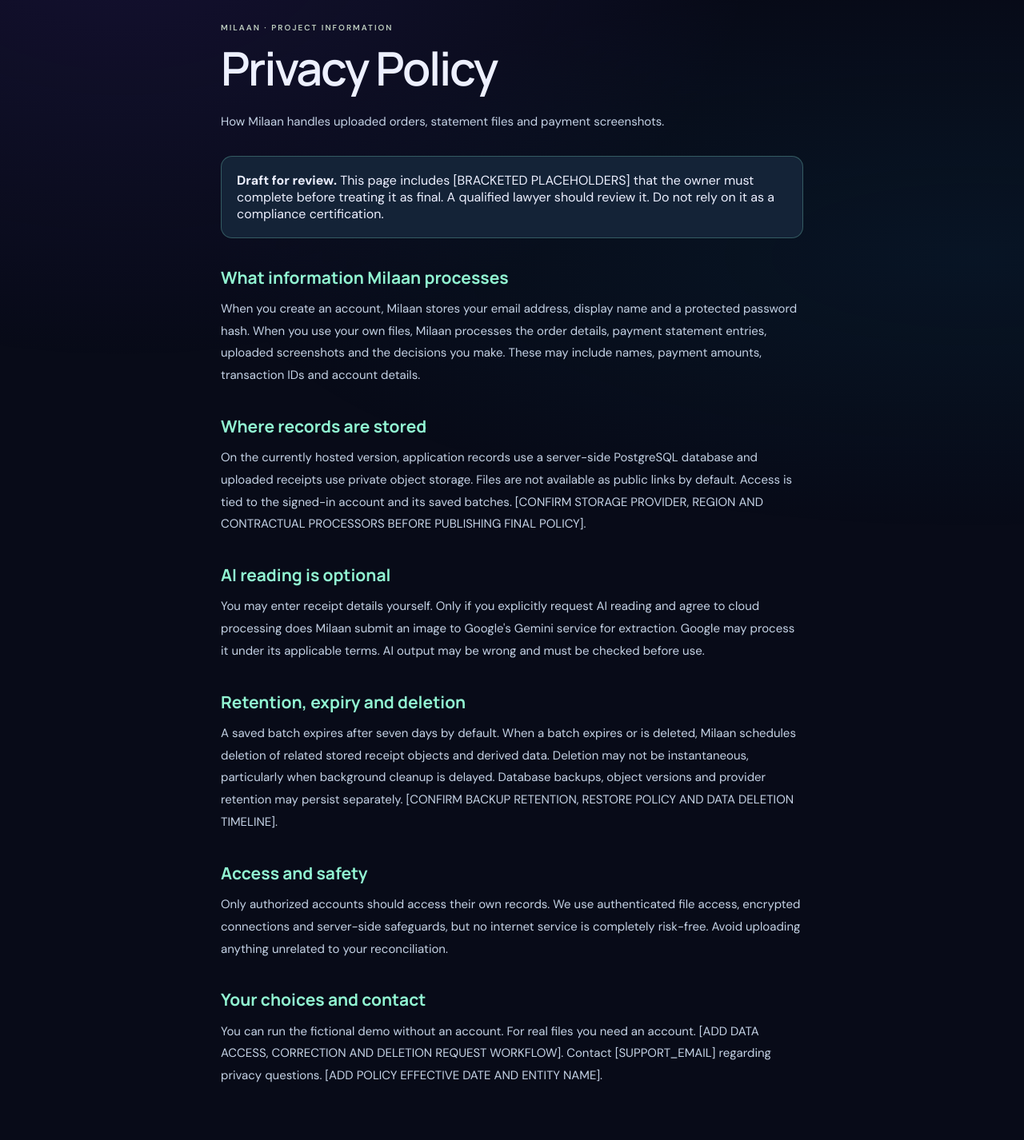
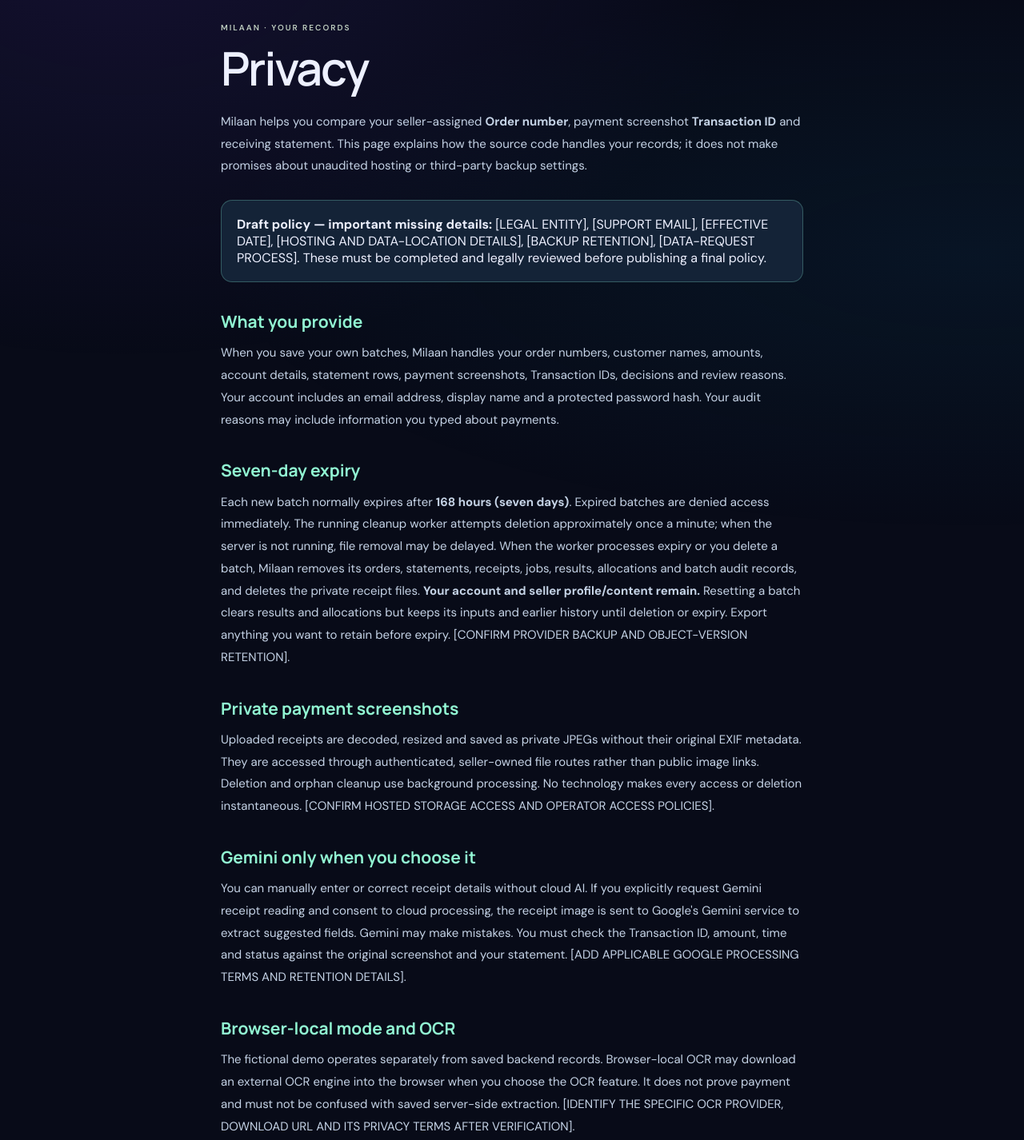
Before and after one commit to bil332204-code/AiCON-2026-Milaan, a website: page milaan/frontend/dist/privacy.html in a window 1280 px wide. Shown: the part 120-1546 px from the top of the page at 80% size. Drawn offline with Linux system fonts and the light colour scheme.

Commit message:
docs(privacy): source-backed seller-facing retention, Gemini, local OCR and Resend disclosures

```diff
--- a/milaan/frontend/dist/privacy.html
+++ b/milaan/frontend/dist/privacy.html
@@ -3,7 +3,7 @@
 <head>
 <meta charset="UTF-8"><meta name="viewport" content="width=device-width, initial-scale=1">
 <meta name="theme-color" content="#080b18"><meta name="description" content="How Milaan handles uploaded orders, statement files and payment screenshots.">
-<title>Privacy Policy · Milaan</title>
+<title>Privacy · Milaan</title>
 <link rel="canonical" href="https://milaan.app/privacy">
 <link rel="icon" href="/favicon.svg" type="image/svg+xml">
 <link rel="preconnect" href="https://fonts.googleapis.com"><link rel="preconnect" href="https://fonts.gstatic.com" crossorigin>
@@ -13,16 +13,18 @@
 <body class="legal-page">
 <header class="legal-top"><a class="brand" href="/" aria-label="Milaan home">milaan<span class="brand-dot">.</span></a><nav aria-label="Primary links"><a href="/">Home</a><a href="/guide">Guide</a><a href="/privacy">Privacy</a><a href="/terms">Terms</a><a href="/about">About</a></nav></header>
 <main class="legal-content" id="main">
-<div class="eyebrow">MILAAN · PROJECT INFORMATION</div>
-<h1>Privacy Policy</h1>
-<p>How Milaan handles uploaded orders, statement files and payment screenshots.</p>
-<div class="legal-note"><strong>Draft for review.</strong> This page includes [BRACKETED PLACEHOLDERS] that the owner must complete before treating it as final. A qualified lawyer should review it. Do not rely on it as a compliance certification.</div>
-<section><h2>What information Milaan processes</h2><p>When you create an account, Milaan stores your email address, display name and a protected password hash. When you use your own files, Milaan processes the order details, payment statement entries, uploaded screenshots and the decisions you make. These may include names, payment amounts, transaction IDs and account details.</p></section>
-<section><h2>Where records are stored</h2><p>On the currently hosted version, application records use a server-side PostgreSQL database and uploaded receipts use private object storage. Files are not available as public links by default. Access is tied to the signed-in account and its saved batches. [CONFIRM STORAGE PROVIDER, REGION AND CONTRACTUAL PROCESSORS BEFORE PUBLISHING FINAL POLICY].</p></section>
-<section><h2>AI reading is optional</h2><p>You may enter receipt details yourself. Only if you explicitly request AI reading and agree to cloud processing does Milaan submit an image to Google's Gemini service for extraction. Google may process it under its applicable terms. AI output may be wrong and must be checked before use.</p></section>
-<section><h2>Retention, expiry and deletion</h2><p>A saved batch expires after seven days by default. When a batch expires or is deleted, Milaan schedules deletion of related stored receipt objects and derived data. Deletion may not be instantaneous, particularly when background cleanup is delayed. Database backups, object versions and provider retention may persist separately. [CONFIRM BACKUP RETENTION, RESTORE POLICY AND DATA DELETION TIMELINE].</p></section>
-<section><h2>Access and safety</h2><p>Only authorized accounts should access their own records. We use authenticated file access, encrypted connections and server-side safeguards, but no internet service is completely risk-free. Avoid uploading anything unrelated to your reconciliation.</p></section>
-<section><h2>Your choices and contact</h2><p>You can run the fictional demo without an account. For real files you need an account. [ADD DATA ACCESS, CORRECTION AND DELETION REQUEST WORKFLOW]. Contact [SUPPORT_EMAIL] regarding privacy questions. [ADD POLICY EFFECTIVE DATE AND ENTITY NAME].</p></section>
+<div class="eyebrow">MILAAN · YOUR RECORDS</div>
+<h1>Privacy</h1>
+<p>Milaan helps you compare your seller-assigned <strong>Order number</strong>, payment screenshot <strong>Transaction ID</strong> and receiving statement. This page explains how the source code handles your records; it does not make promises about unaudited hosting or third-party backup settings.</p>
+<div class="legal-note"><strong>Draft policy — important missing details:</strong> [LEGAL ENTITY], [SUPPORT EMAIL], [EFFECTIVE DATE], [HOSTING AND DATA-LOCATION DETAILS], [BACKUP RETENTION], [DATA-REQUEST PROCESS]. These must be completed and legally reviewed before publishing a final policy.</div>
+<section><h2>What you provide</h2><p>When you save your own batches, Milaan handles your order numbers, customer names, amounts, account details, statement rows, payment screenshots, Transaction IDs, decisions and review reasons. Your account includes an email address, display name and a protected password hash. Your audit reasons may include information you typed about payments.</p></section>
+<section><h2>Seven-day expiry</h2><p>Each new batch normally expires after <strong>168 hours (seven days)</strong>. Expired batches are denied access immediately. The running cleanup worker attempts deletion approximately once a minute; when the server is not running, file removal may be delayed. When the worker processes expiry or you delete a batch, Milaan removes its orders, statements, receipts, jobs, results, allocations and batch audit records, and deletes the private receipt files. <strong>Your account and seller profile/content remain.</strong> Resetting a batch clears results and allocations but keeps its inputs and earlier history until deletion or expiry. Export anything you want to retain before expiry. [CONFIRM PROVIDER BACKUP AND OBJECT-VERSION RETENTION].</p></section>
+<section><h2>Private payment screenshots</h2><p>Uploaded receipts are decoded, resized and saved as private JPEGs without their original EXIF metadata. They are accessed through authenticated, seller-owned file routes rather than public image links. Deletion and orphan cleanup use background processing. No technology makes every access or deletion instantaneous. [CONFIRM HOSTED STORAGE ACCESS AND OPERATOR ACCESS POLICIES].</p></section>
+<section><h2>Gemini only when you choose it</h2><p>You can manually enter or correct receipt details without cloud AI. If you explicitly request Gemini receipt reading and consent to cloud processing, the receipt image is sent to Google's Gemini service to extract suggested fields. Gemini may make mistakes. You must check the Transaction ID, amount, time and status against the original screenshot and your statement. [ADD APPLICABLE GOOGLE PROCESSING TERMS AND RETENTION DETAILS].</p></section>
+<section><h2>Browser-local mode and OCR</h2><p>The fictional demo operates separately from saved backend records. Browser-local OCR may download an external OCR engine into the browser when you choose the OCR feature. It does not prove payment and must not be confused with saved server-side extraction. [IDENTIFY THE SPECIFIC OCR PROVIDER, DOWNLOAD URL AND ITS PRIVACY TERMS AFTER VERIFICATION].</p></section>
+<section><h2>Authentication emails through Resend</h2><p>Milaan uses the <strong>Resend HTTPS API for account verification and password recovery emails only</strong>. Resend processes your recipient email and the authentication message, including a one-time code or recovery link. Milaan does not send your orders, payment screenshots or financial statements in these emails. [CONFIRM RESEND TRACKING, SUPPRESSION AND PROVIDER RETENTION SETTINGS].</p></section>
+<section><h2>Access and safety</h2><p>Saved receipt access requires authentication and account ownership. Passwords are stored as hashes, sessions expire and can be revoked, and cookie sessions use CSRF protection. These measures help protect accounts but cannot guarantee perfect security. Please avoid uploading unrelated sensitive documents. Do not place credentials or personal financial data in public GitHub issues.</p></section>
+<section><h2>Your questions</h2><p>To ask about your data, a deletion request or corrections, contact <strong>[SUPPORT EMAIL]</strong>. [SPECIFY REQUEST VALIDATION, RESPONSE PERIOD AND APPLICABLE RIGHTS].</p></section>
 </main>
 <footer class="legal-footer"><span>Every payment, in its place. · Milaan</span><nav aria-label="Legal and contact"><a href="/">Home</a><a href="/guide">Guide</a><a href="/privacy">Privacy</a><a href="/terms">Terms</a><a href="/about">About / Contact</a></nav></footer>
 </body></html>
```
